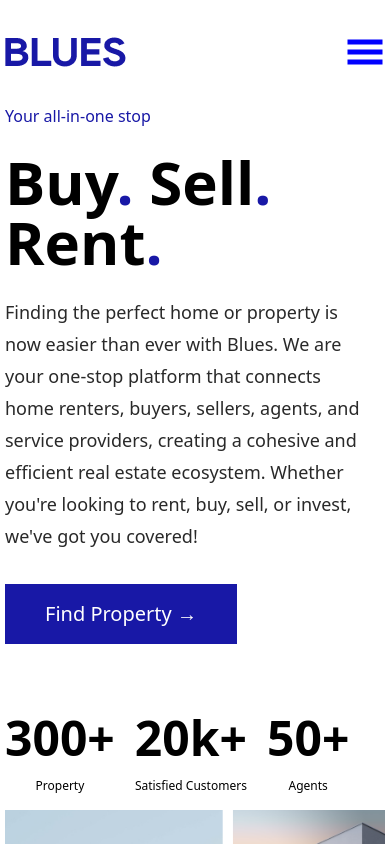
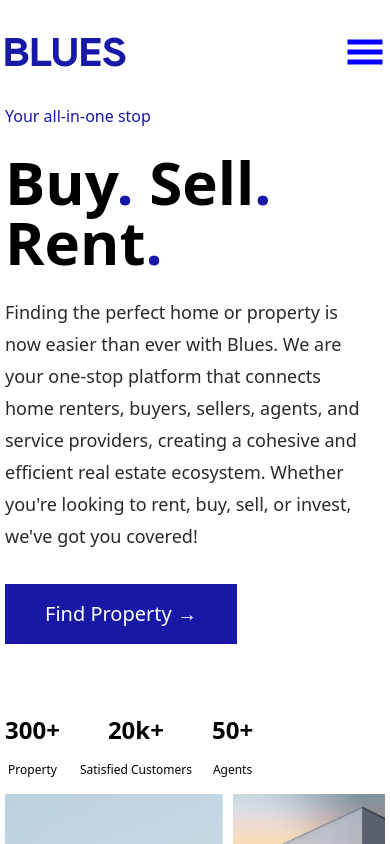
Before and after one commit to KingMusawir/blues, a React (Vite) app: page / in a window 390 px wide. Shown: the top 844 px of the page. Built offline with nearby package versions, Linux system fonts and the light colour scheme.

Commit message:
Update Detailsprop.jsx

```diff
--- a/src/components/btn/Detailsprop.jsx
+++ b/src/components/btn/Detailsprop.jsx
@@ -4,7 +4,7 @@ function Detailsprop(props) {
   return (
     <div>
       <h1
-        className={` font-bold text-5xl text-center mb-4 text-${props.color}`}
+        className={` font-bold text-2xl lg:text-5xl text-center mb-4 text-${props.color}`}
       >
         {props.number + '+'}
       </h1>
```
